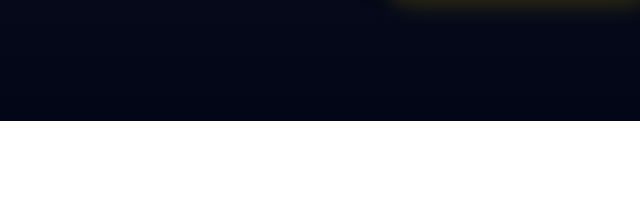
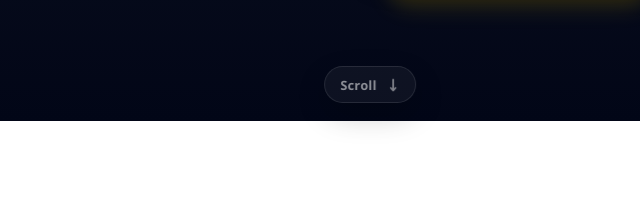
Before and after one commit to enlight10solutions/enlight10-website, a plain HTML site: page index.html in a window 1280 px wide. Shown: the part 708-914 px from the top of the page, 270-910 px from the left. Drawn offline with Linux system fonts and the light colour scheme.

Commit message:
Update index.html

```diff
--- a/index.html
+++ b/index.html
@@ -569,6 +569,9 @@
 
     <!-- Removed scroll cue to eliminate the “odd scroll down” vibe -->
     <!-- <div class="scroll-cue" aria-hidden="true">Scroll ↓</div> -->
+    <div class="scroll-cue" aria-hidden="true">
+  Scroll <span class="arrow">↓</span>
+</div>
   </section>
 
   <!-- MAIN -->
```
